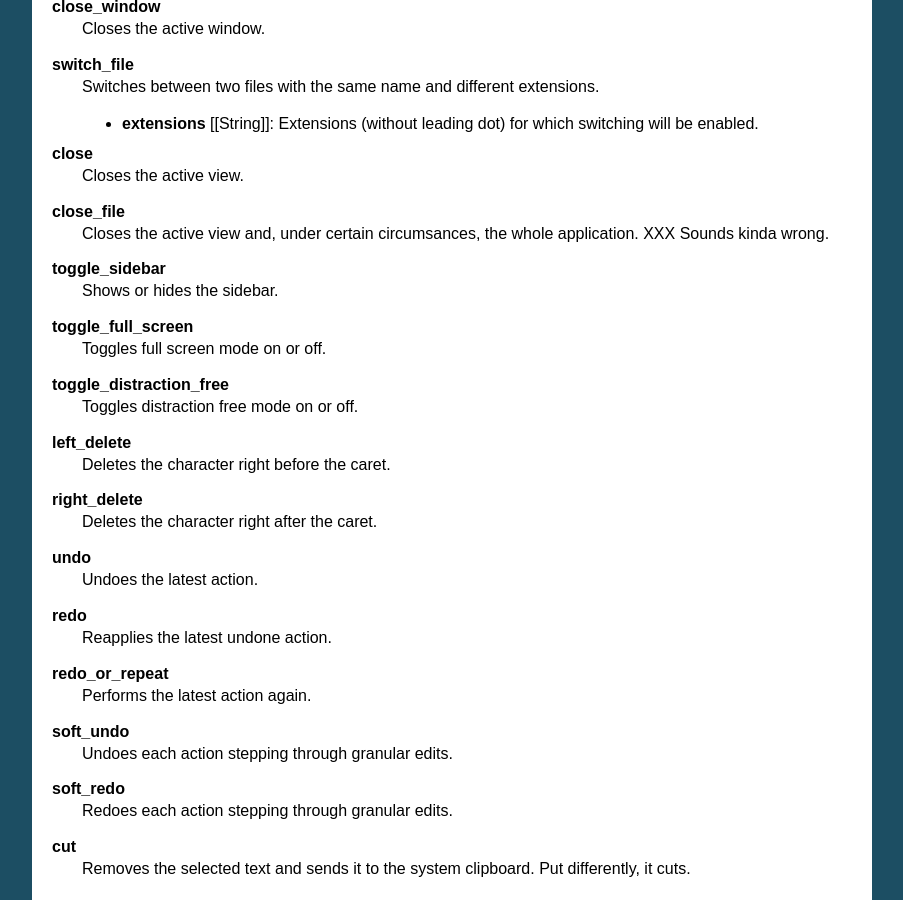
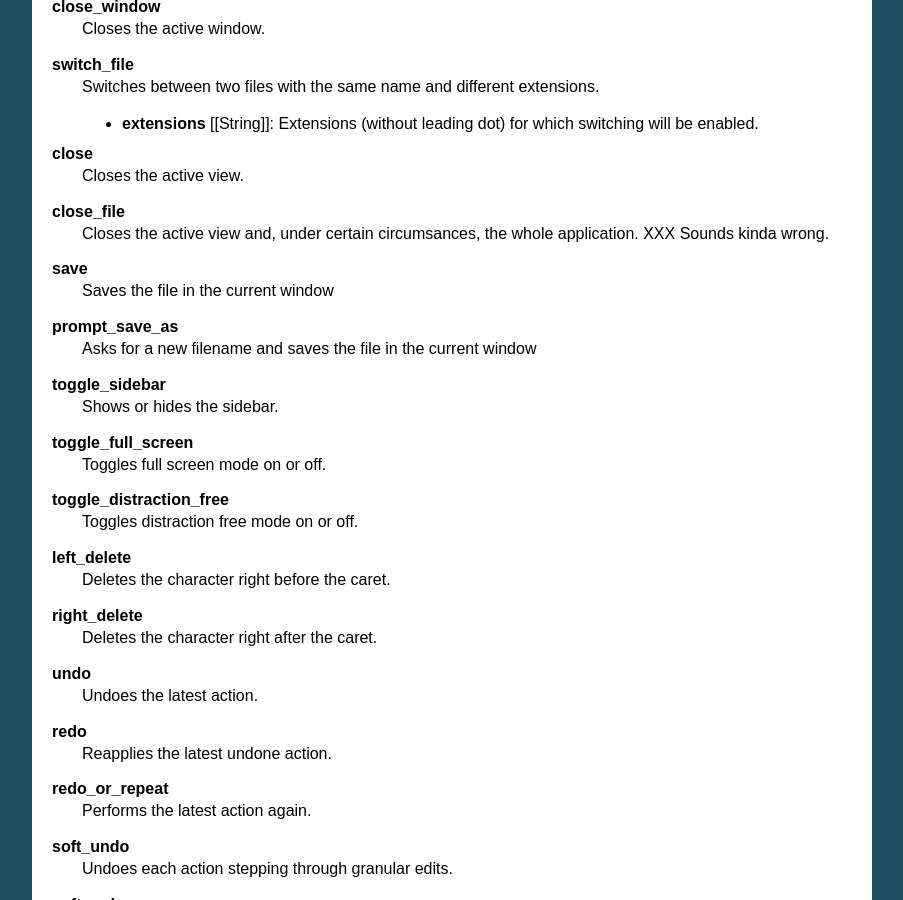
Before and after one commit to guillermooo/sublime-undocs, a Sphinx documentation site: the page built from source/reference/commands.rst, in a window 1280 px wide and 900 px high, scrolled down 1304 px. Shown: the whole window, without its empty margins (198-1101 px from the left). Built offline with Sphinx 7.4.7, drawn with Linux system fonts in a browser that asks for light colours.

Commit message:
add save and prompt_save_as

```diff
--- a/source/reference/commands.rst
+++ b/source/reference/commands.rst
@@ -85,6 +85,12 @@ Commands
 **close_file**
 	Closes the active view and, under certain circumsances, the whole application.
 	XXX Sounds kinda wrong.
+
+**save**
+        Saves the file in the current window
+
+**prompt_save_as**
+        Asks for a new filename and saves the file in the current window
 
 **toggle_sidebar**
 	Shows or hides the sidebar.
```
